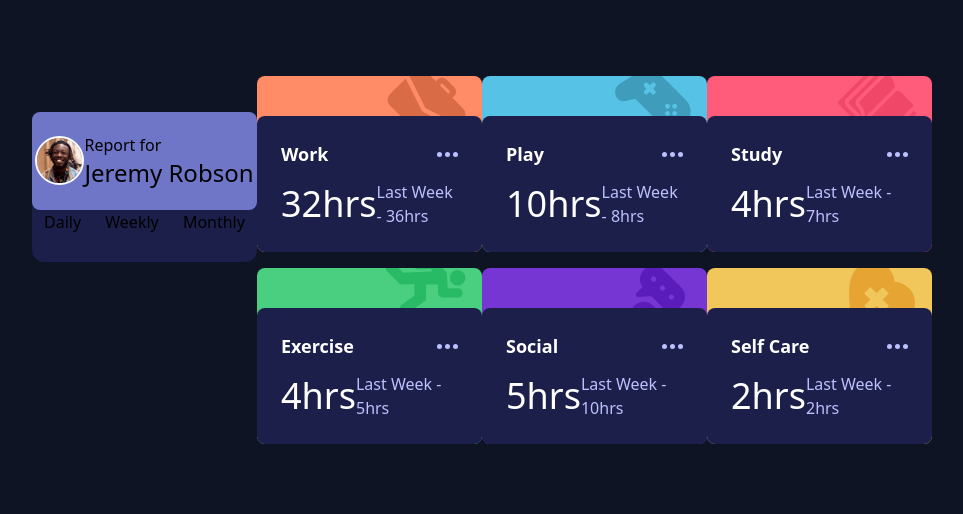
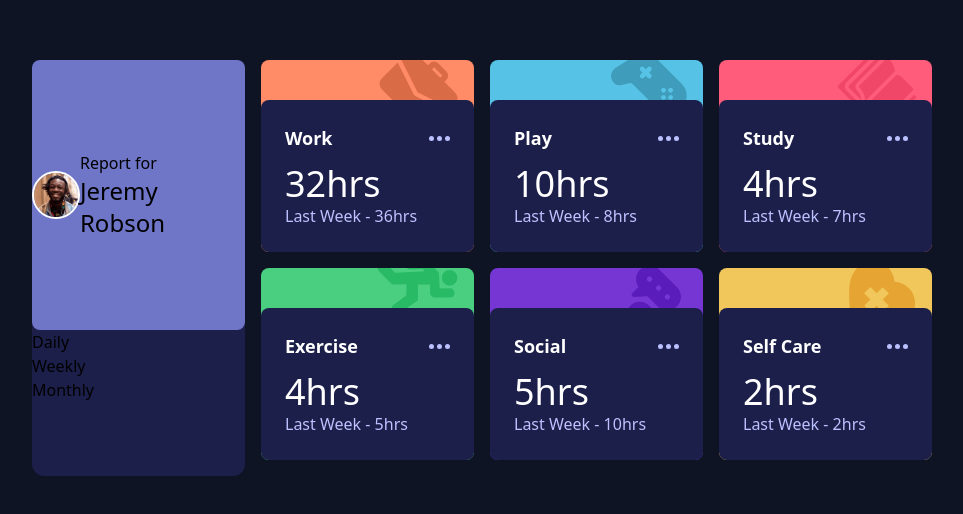
Before and after one commit to chiamaka28/time-tracking, a React (Vite) app: page / in a window 1280 px wide. Shown: the part 132-646 px from the top of the page, without its empty margins (158-1121 px from the left). Built offline with nearby package versions, Linux system fonts and the light colour scheme.

Commit message:
fixed the cards

```diff
--- a/src/App.jsx
+++ b/src/App.jsx
@@ -121,7 +121,7 @@ function App() {
 
   return (
     <div className=" w-full min-h-screen flex flex-col md:justify-center md:items-center bg-very-dark-blue ">
-      <div className="my-container  md:grid md:grid-cols-3 lg:grid-cols-4">
+      <div className="my-container  md:grid md:grid-cols-3 lg:grid-cols-4 gap-x-4">
         <HeaderCard />
         {data.map((d, idx) => (
             <Card data={d} key={idx} />
--- a/src/components/Card.jsx
+++ b/src/components/Card.jsx
@@ -25,7 +25,7 @@ const Card = ({ data }) => {
               <img src={ellipsis} alt="/" />
             </div>
           </div>
-          <div className="flex justify-between items-center mt-3">
+          <div className="flex justify-between items-center mt-3 md:flex-col md:items-start">
             <p className="text-4xl">{timeframes.weekly.current}hrs</p>
             <p className="text-pale-blue">
               Last Week - {timeframes.weekly.previous}hrs
--- a/src/components/HeaderCard.jsx
+++ b/src/components/HeaderCard.jsx
@@ -2,8 +2,8 @@ import hero from "../images/image-jeremy.png";
 
 const HeaderCard = () => {
   return (
-    <div className=" my-9 h-[150px] flex flex-col bg-dark-blue rounded-xl  md:row-span-3 lg:row-span-2">
-      <div className="flex bg-desaturated-blue h-[65%] items-center justify-center rounded-lg">
+    <div className=" my-9 md:my-0   flex flex-col bg-dark-blue rounded-xl  md:row-span-3 lg:row-span-2">
+      <div className="flex bg-desaturated-blue h-[65%]  items-center justify-center rounded-lg">
         <div className="border-white border-2 rounded-full">
           <img className="w-[45px]" src={hero} alt="/" />
         </div>
@@ -12,7 +12,7 @@ const HeaderCard = () => {
           <h1 className="text-2xl justify-between">Jeremy Robson</h1>
         </div>
       </div>
-      <div className="flex items-center justify-around">
+      <div className="flex items-center justify-around md:flex-col md:items-start">
         <p>Daily</p>
         <p>Weekly</p>
         <p>Monthly</p>
```
